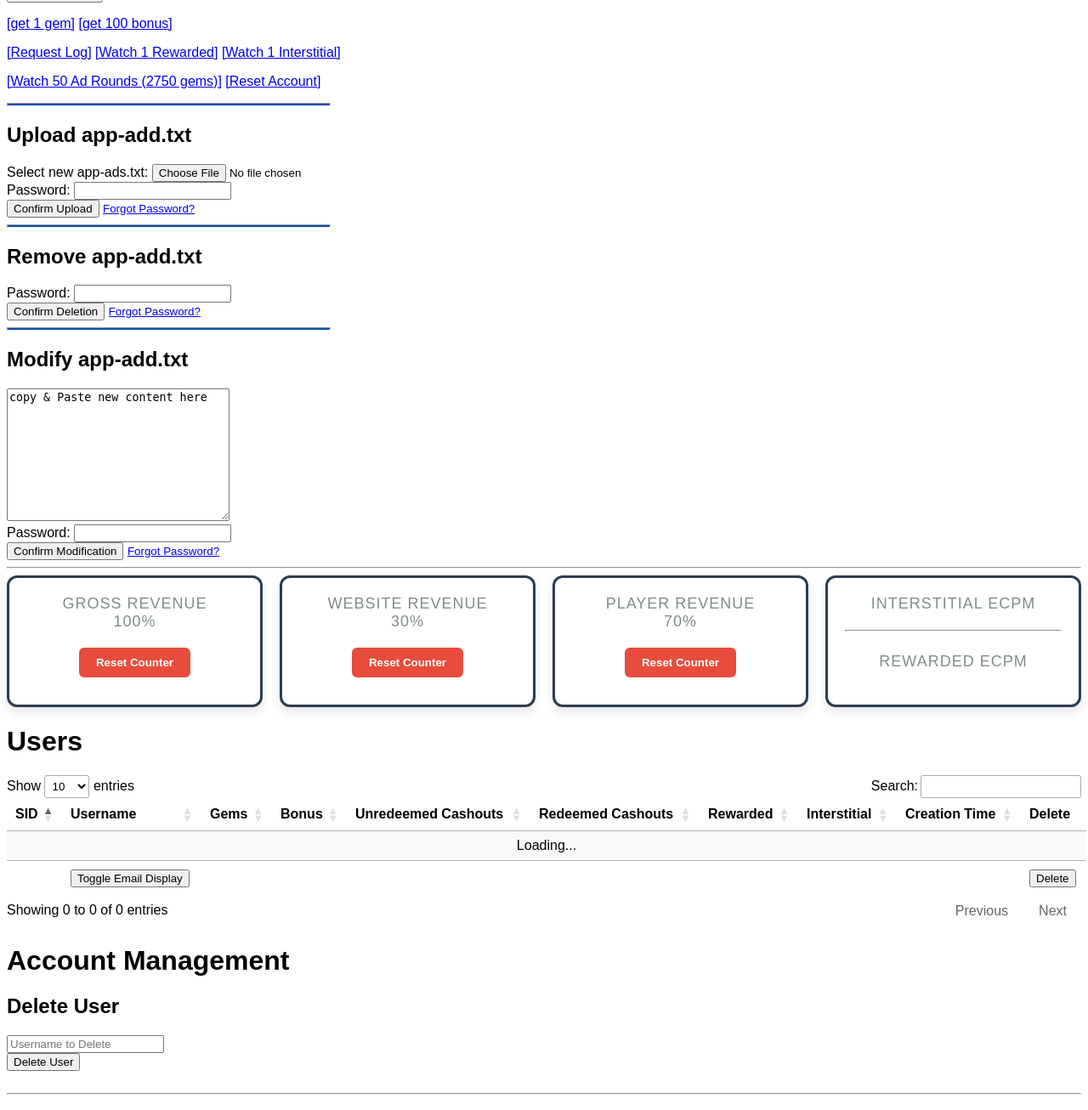
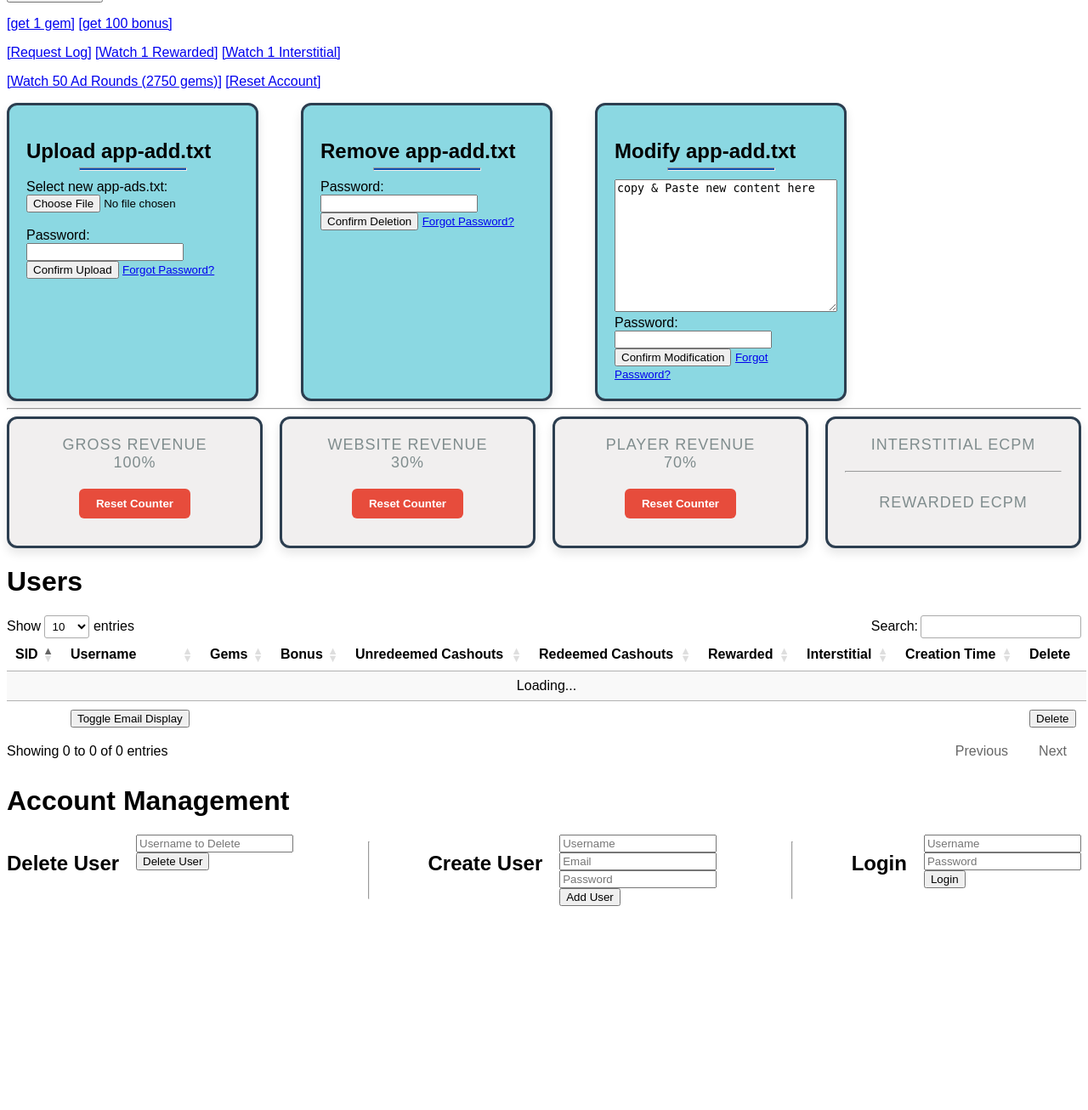
Before and after one commit to RoseMaster3000/PaypalBridge, a Python web app: template PaypalBridge/templates/dashboard.html in a window 1280 px wide. Shown: the part 233-1539 px from the top of the page at 85% size. After the commit the page ends 1299 px from the top, so only its background shows below. Run offline with Jinja, Linux system fonts and the light colour scheme; the template is opened without the code that fills it, so the values that code supplies are empty; some libraries are stand-ins or nearby versions; some web fonts are replaced.

Commit message:
changed_style

```diff
--- a/PaypalBridge/static/app-ads.css
+++ b/PaypalBridge/static/app-ads.css
@@ -1,6 +1,24 @@
 .left-divider {
-    width: 30%;
+    width: 50%;
     height: 2px;
     background-color: rgb(12, 79, 179);
-    margin-left: 0;
+    /*margin-left: 0;*/
+    margin: 0 auto; /* Centers the divider */
+    margin-top: -15px; /* Moves the line upward */
+    margin-bottom: 10px; /* Adjusts spacing below */
+
 }
+.app-ads-container {
+    border: 3px solid #2c3e50;
+    border-radius: 12px;
+    background-color: rgb(139, 216, 226);
+    box-shadow: 0 6px 12px rgba(0,0,0,0.1);
+    text-align: left;
+    padding: 20px;
+    width: 250px;
+}
+.app-ads-display {
+    display: flex; /*flex is horizontal display*/
+    /*justify-content: space-between; /* Distributes columns evenly */
+    gap: 50px;
+}
--- a/PaypalBridge/static/cash.css
+++ b/PaypalBridge/static/cash.css
@@ -1,7 +1,7 @@
 .cash-container {
     border: 3px solid #2c3e50;
     border-radius: 12px;
-    background-color: white;
+    background-color: rgb(241, 239, 239);
     box-shadow: 0 6px 12px rgba(0,0,0,0.1);
     text-align: center;
     padding: 20px;
--- /dev/null
+++ b/PaypalBridge/static/dash.css
@@ -0,0 +1,19 @@
+.dash-divider {
+    width: 50%;
+    height: 2px;
+    background-color: rgb(196, 203, 213);
+    margin-left: 0;
+}
+.app-ads-container {
+    border: 3px solid #2c3e50;
+    border-radius: 12px;
+    background-color: rgb(139, 216, 226);
+    box-shadow: 0 6px 12px rgba(0,0,0,0.1);
+    text-align: center;
+    padding: 20px;
+    width: 250px;
+}
+.dash-display {
+    display: flex; /*flex is horizontal display*/
+    gap: 20px;
+}
--- a/PaypalBridge/static/dashboard.css
+++ b/PaypalBridge/static/dashboard.css
@@ -98,6 +98,7 @@ label {
 /* Range Slider Styling */
 input[type="range"] {
     -webkit-appearance: none;
+    appearance: none; /* Ensures cross-browser consistency */
     height: 8px;
     background: #ddd;
     border-radius: 4px;
--- a/PaypalBridge/templates/app-ads.html
+++ b/PaypalBridge/templates/app-ads.html
@@ -1,23 +1,27 @@
+
+<div class="app-ads-display">
+<div class="app-ads-container">
+
+<h2>Upload app-add.txt</h2>
 <hr class="left-divider">
-<h2>Upload app-add.txt</h2>
 <form action="/upload_appad" method="post" enctype="multipart/form-data">
     <div class="form-group">
         <label for="upload-file"> Select new app-ads.txt:</label>
         <input type="file" name="file" id="upload-file" required>
     </div>
-
-    <div class="form-group form-actions">
+    <br />
+    <div class=" form-group form-actions">
         <label for="upload-password">Password:</label>
         <input type="password" name="password" id="upload-password" required>
         <br>
         <button type="submit">Confirm Upload</button>
         <a href='/forgot_appad_password'><small>Forgot Password?</small></a>
-    </div>
+    </div></div><!--closes app-ads-container-->
 </form>
 
-
+<div class="app-ads-container">
+<h2>Remove app-add.txt</h2>
 <hr class="left-divider">
-<h2>Remove app-add.txt</h2>
 <form action="/remove_appad" method="post">
     <div class="form-group form-actions">
         <label for="remove-password">Password:</label>
@@ -26,16 +30,16 @@
         <button type="submit">Confirm Deletion</button>
         <a href='/forgot_appad_password'><small>Forgot Password?</small></a>
     </div>
-</form>
+</form></div><!--closes app-ads-container-->
 
 
-
+<div class="app-ads-container">
+<h2>Modify app-add.txt</h2>
 <hr class="left-divider">
-<h2>Modify app-add.txt</h2>
 <form action="/modify_appad" method="post">
     <div class="form-group">
-    <textarea name="content" id="modify-content" rows="10" cols="30">copy & Paste new content here
-    </textarea>
+      <textarea name="content" id="modify-content" rows="10" cols="30">copy & Paste new content here
+      </textarea>
 
     </div>
     <div class="form-group form-actions">
@@ -45,5 +49,6 @@
         <button type="submit">Confirm Modification</button>
         <a href='/forgot_appad_password'><small>Forgot Password?</small></a>
     </div>
-    </form>
+    </form></div><!--closes app-ads-container-->
+</div><!--this /div is for display flex-->
 <hr/>
--- a/PaypalBridge/templates/dash-accounts.html
+++ b/PaypalBridge/templates/dash-accounts.html
@@ -1,5 +1,5 @@
 <h1>Account Management</h1>
-
+<div class="dash-display">
 <h2>Delete User</h2>
 <form method="POST" action="/DeleteUser">
   <input
@@ -54,4 +54,4 @@
     required
   /><br />
   <button type="submit">Login</button>
-</form>
+</form></div>
--- a/PaypalBridge/templates/dashboard.html
+++ b/PaypalBridge/templates/dashboard.html
@@ -12,6 +12,7 @@
   <!-- Custom  CSS -->
   <!-- <link href="{{ url_for('static', filename='dashboard.css') }}" rel="stylesheet"> -->
   <link href="{{ url_for('static', filename='cash.css') }}" rel="stylesheet">
+  <link href="{{ url_for('static', filename='dash.css') }}" rel="stylesheet">
   <link href="{{ url_for('static', filename='app-ads.css') }}" rel="stylesheet">
 
   <!-- Font -->
```
